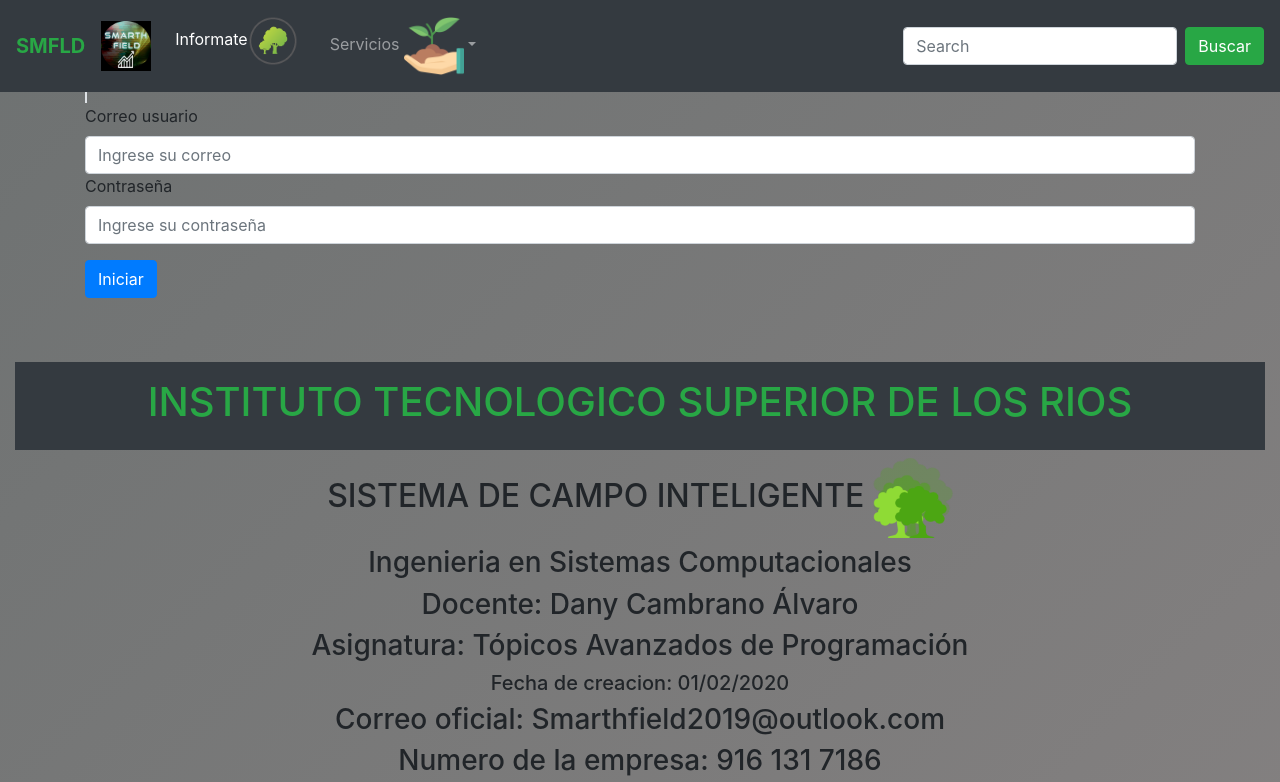
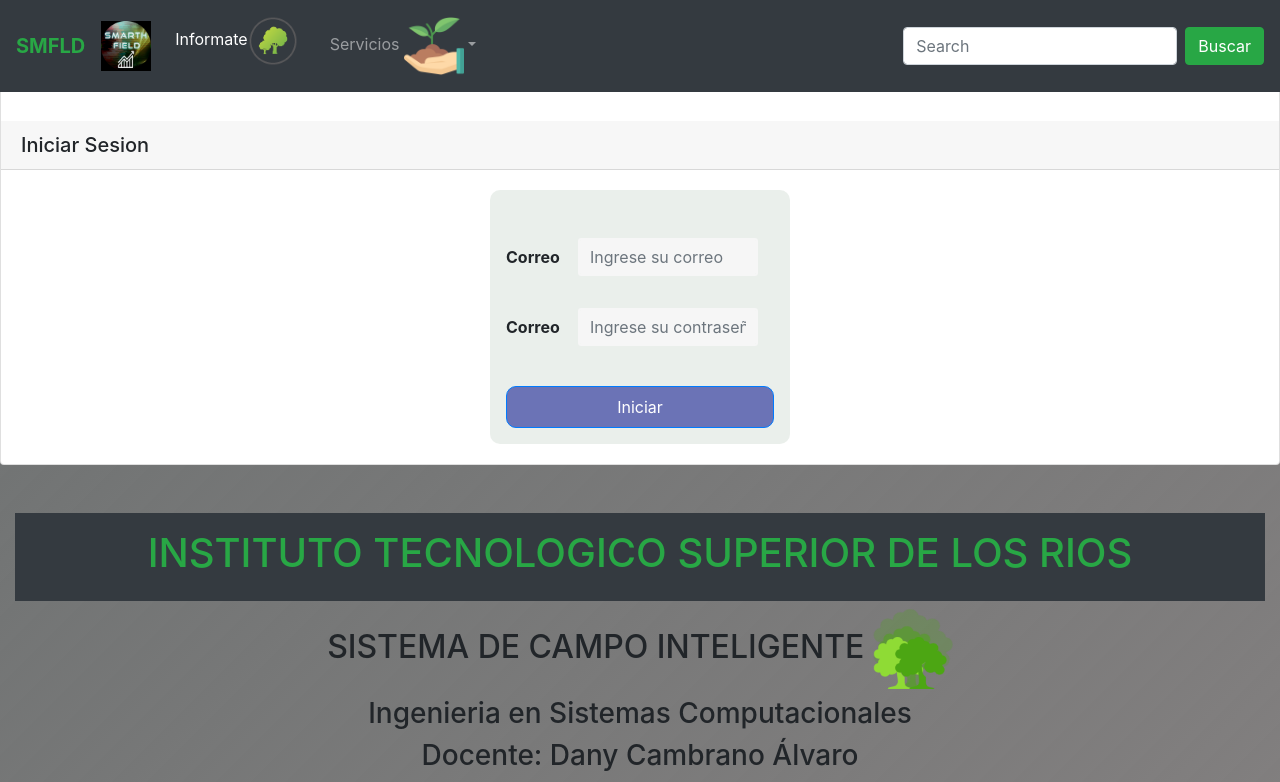
Before and after one commit to JorgeCambrano/pruebasmart, a React (Create React App) app: page /sesion in a window 1280 px wide. Shown: the top 782 px of the page. Built offline with nearby package versions, Linux system fonts and the light colour scheme.

Commit message:
actual cambio bro

```diff
--- a/src/contactos/form.css
+++ b/src/contactos/form.css
@@ -3,7 +3,7 @@
     padding: 16px;
     border-radius:10px;
     margin: auto;
-    background-color:#ccc;
+    background-color:rgba(228, 235, 229, 0.774);
 }
 
 .formp input[type="text"]{
@@ -28,7 +28,7 @@
     margin-top: 32px;
     border-radius: 10px;
     display: block;
-    background-color: #000;
+    background-color: rgb(206, 27, 21);
     color:#fff
 }
 
@@ -38,6 +38,3 @@
     border-radius:10px;
     margin: auto;
 }
-.form{
-    width: 300px;
-}
--- a/src/contactos/forma.css
+++ b/src/contactos/forma.css
@@ -1,22 +1,40 @@
-.formal {
+.formaf{
     width: 300px;
     padding: 16px;
-    border-radius: 10px;
+    border-radius:10px;
     margin: auto;
-    background-color: #ccc;
+    background-color:rgba(228, 235, 229, 0.774);
 }
 
-.formal input[type="text"]{
+.formaf input[type="text"]{
     width: 180px;
     padding: 3px 10px;
-    border: 2px solid #f6f6f6;
-    background-color: #f6f6f6;
+    border: 2px solid #f6f6f6f6;
+    background-color: #f6f6f6f6;
     border-radius: 3px;
-    margin: 20px 0;
-    display:inline-block ;
+    margin: 8px 0;
+    display: inline-block;
 }
-.formal label{
+
+.formaf label{
     width: 72px;
     display: inline-block;
     font-weight: bold;
 }
+
+.formaf input[type="submit"]{
+    width: 100%;
+    padding: 8px 16px;
+    margin-top: 32px;
+    border-radius: 10px;
+    display: block;
+    background-color: rgb(107, 115, 182);
+    color:#fff
+}
+
+.cardf{
+    width: 400px;
+    padding: 16px;
+    border-radius:10px;
+    margin: auto;
+}
--- a/src/contactos/registro.js
+++ b/src/contactos/registro.js
@@ -33,25 +33,32 @@ class Registro extends Component {
         return (
             <div>
 
+
+                <div className="row">
+                    <div className="col-lg-12">
+
+
+                    </div>
+                </div>
+                <div className="row">
+                    <div className="col-lg-12">
+                        <br/>
+
                         <div class="card cardf|">
+                            <br/>
+
                             <h5 class="card-header">Registro <small>De Usuario.</small></h5>
                             <div class="card-body">
 
-                        <div class="row">
+                                <form onSubmit={this.handleSubmit} >
+                                    <div clas="container" />
+                                    <div class="formp">
 
-                        </div>
-
-
-
-                        <form onSubmit={this.handleSubmit} >
-                            <div clas="container"/>
-                            <div class="abs-center">
-
-                                    <form action="#" class="  form"/>
+                                        <form action="#" class="  form" />
                                         <div class="form-group">
                                             <label for="nombre">Nombre</label>
 
-                                        <input type="text" className="form-control" id="nombre" aria-describedby="nombre" placeholder="Escriba su nombre completo" name="nombre" value={this.state.nombre} onChange={this.handleNombre} />
+                                            <input type="text" className="form-control" id="nombre" aria-describedby="nombre" placeholder="Ingrese su nombre " name="nombre" value={this.state.nombre} onChange={this.handleNombre} />
 
                                         </div>
                                         <div class="form-group">
@@ -79,6 +86,11 @@ class Registro extends Component {
                         </div>
                     </div>
 
+                </div>
+            </div>
+
+
+
         );
     }
 }
--- a/src/contactos/sesion.js
+++ b/src/contactos/sesion.js
@@ -5,43 +5,46 @@ class sesion extends Component {
 
     render() {
         return (
-            <div>
-
-                <div className="container">
-                    <div class="abs-center"></div>
-                <h5 >Iniciar sesion</h5>
-                    <div >
-
-                        <forma action="#" className="border  forma"/>
-
-                            <div className="forma-group">
-
-                                <label for="email">Correo usuario</label>
-                                <input type="text" className="form-control" id="correo" placeholder="Ingrese su correo" name="correo" />
+            <div className="row">
+                    <div className="col-lg-12">
+                        <br/>
+                        <div class="card cardf|">
+                            <br/>
+                            <br/>
+                        <h5 class="card-header">Iniciar Sesion</h5>
+                            <div class="card-body">
 
 
-                             </div>
+                                    <div clas="container" />
+                                    <div class="formaf">
+                                        <br/>
 
-                                <div className="form-group">
+                                        <form action="#" class="  forma" />
 
-                                    <label form="password">Contraseña</label>
-                                    <input type="text" className="form-control" id="passWord" placeholder="Ingrese su contraseña" name="passWord" />
-
-
-                                </div>
-                                <div className="form-group">
-                                <input type="submit" value="Iniciar" className="btn btn-primary"/>
-                                </div>
+                                        <div class="form-group">
+                                            <label for="apellidos">Correo</label>
+                                            <input type="text" className="form-control" id="correo" placeholder="Ingrese su correo" name="correo" />
+                                        </div>
+                                        <div class="form-group">
+                                            <label for="correo">Correo</label>
+                                            <input type="text" className="form-control" id="contraseña" placeholder="Ingrese su contraseña" name="contraseña" />
+                                        </div>
 
 
 
-                       </div>
+                                        <input type="submit" value="Iniciar" className="btn btn-primary" />
+                                    </div>
 
+
+                            </div>
+                        </div>
                     </div>
-            </div>
+
+                </div>
+
 
         );
-               }
-            }
+    }
+}
 
 export default sesion;
```
Also changed, not shown: src/Imagenes/FotosS/conta.png (deleted). Lines whose indentation alone changed are shown as unchanged.
